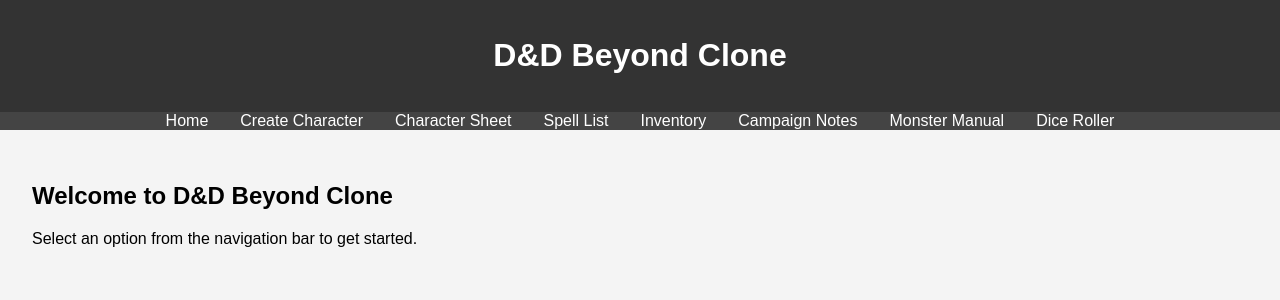
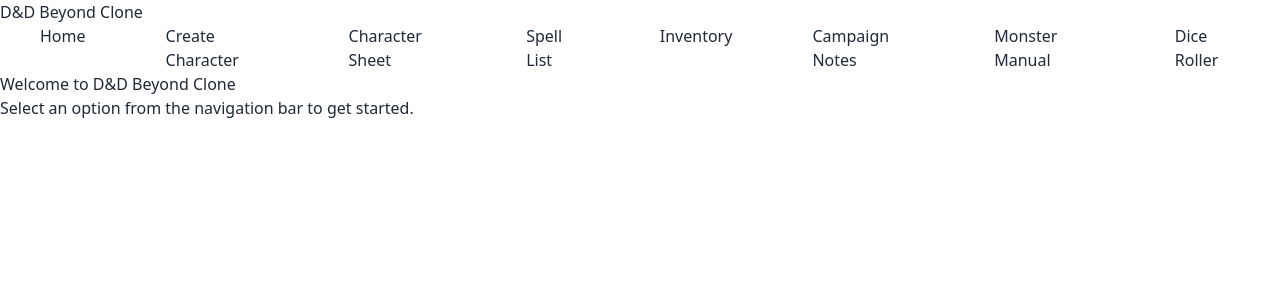
Before and after one commit to Syzole/My-Tabletop-RPG-Character-Sheet, a Next.js app: page / in a window 1280 px wide. Shown: the top 300 px of the page. Built offline with nearby package versions, Linux system fonts and the light colour scheme.

Commit message:
refactor: Update project structure and add Header and NavBar components

```diff
--- a/app/page.tsx
+++ b/app/page.tsx
@@ -1,12 +1,10 @@
 import React from "react";
 
-const Home: React.FC = () => {
+export default function Home() {
   return (
-    <main>
+    <main className="">
       <h2>Welcome to D&D Beyond Clone</h2>
       <p>Select an option from the navigation bar to get started.</p>
     </main>
   );
 };
-
-export default Home;
--- a/components/Header.tsx
+++ b/components/Header.tsx
@@ -2,7 +2,7 @@
 
 export default function Header(){
 	return (
-		<header>
+		<header className="">
 			<h1>D&D Beyond Clone</h1>
 		</header>
 	);
--- a/components/NavBar.tsx
+++ b/components/NavBar.tsx
@@ -1,35 +1,57 @@
 import React from "react";
 import Link from "next/link";
+
+const spacing = "px-10";
+
+interface NavLinkProps {
+	href: string;
+	text: string;
+
+}
+
+const NavLink = ({ href, text }: NavLinkProps ) => (
+	<li className={`${spacing}`}>
+		<Link href={href}>{text}</Link>
+	</li>
+);
 
 export default function NavBar() {
 	return (
 		<nav>
-			<ul>
-				<li>
-					<Link href="/">Home</Link>
-				</li>
-				<li>
-					<Link href="/character-creation">Create Character</Link>
-				</li>
-				<li>
-					<Link href="/character-sheet">Character Sheet</Link>
-				</li>
-				<li>
-					<Link href="/spell-list">Spell List</Link>
-				</li>
-				<li>
-					<Link href="/inventory">Inventory</Link>
-				</li>
-				<li>
-					<Link href="/notes">Campaign Notes</Link>
-				</li>
-				<li>
-					<Link href="/monster-manual">Monster Manual</Link>
-				</li>
-				<li>
-					<Link href="/dice-roller">Dice Roller</Link>
-				</li>
+			<ul className="flex">
+				<NavLink
+					href="/"
+					text="Home"
+				/>
+				<NavLink
+					href="/character-creation"
+					text="Create Character"
+				/>
+				<NavLink
+					href="/character-sheet"
+					text="Character Sheet"
+				/>
+				<NavLink
+					href="/spell-list"
+					text="Spell List"
+				/>
+				<NavLink
+					href="/inventory"
+					text="Inventory"
+				/>
+				<NavLink
+					href="/notes"
+					text="Campaign Notes"
+				/>
+				<NavLink
+					href="/monster-manual"
+					text="Monster Manual"
+				/>
+				<NavLink
+					href="/dice-roller"
+					text="Dice Roller"
+				/>
 			</ul>
 		</nav>
 	);
-};
+}
--- a/styles/globals.css
+++ b/styles/globals.css
@@ -1,4 +1,8 @@
-body {
+@tailwind base;
+@tailwind components;
+@tailwind utilities;
+
+/* body {
   font-family: Arial, sans-serif;
   margin: 0;
   padding: 0;
@@ -46,4 +50,4 @@
 form input {
   padding: 0.5rem;
   margin-left: 1rem;
-}
+} */
--- a/tailwind.config.ts
+++ b/tailwind.config.ts
@@ -1,20 +1,15 @@
 import type { Config } from "tailwindcss";
 
 const config: Config = {
-  content: [
-    "./pages/**/*.{js,ts,jsx,tsx,mdx}",
-    "./components/**/*.{js,ts,jsx,tsx,mdx}",
-    "./app/**/*.{js,ts,jsx,tsx,mdx}",
-  ],
+	content: ["./pages/**/*.{js,ts,jsx,tsx,mdx}", "./components/**/*.{js,ts,jsx,tsx,mdx}", "./app/**/*.{js,ts,jsx,tsx,mdx}"],
 	theme: {
 		extend: {
 			backgroundImage: {
 				"gradient-radial": "radial-gradient(var(--tw-gradient-stops))",
-        "gradient-conic":
-          "conic-gradient(from 180deg at 50% 50%, var(--tw-gradient-stops))",
+				"gradient-conic": "conic-gradient(from 180deg at 50% 50%, var(--tw-gradient-stops))",
 			},
 		},
 	},
-  plugins: [],
+	plugins: [require("daisyui")],
 };
 export default config;
```
Also changed, not shown: package.json (+6 -5 lines), 1 other file (tests, documents, lock files or other folders). Lines whose indentation alone changed are shown as unchanged.
